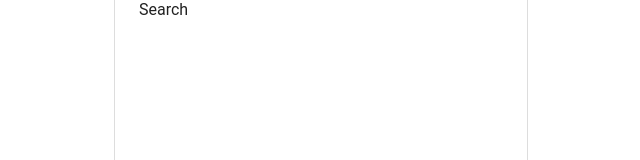
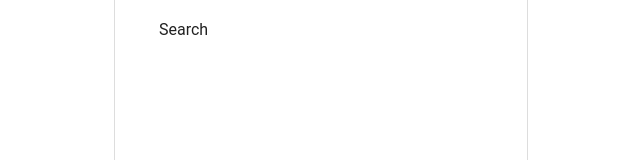
Before and after one commit to gotogether-s/gotogether-s, a Next.js app: page /search in a window 1280 px wide. Shown: the top 160 px of the page, without its empty margins (319-959 px from the left). Built offline with nearby package versions, Linux system fonts and the light colour scheme.

Commit message:
#22 feat: Add padding to children when router is in pageWithoutNavbar

```diff
--- a/components/Layout/index.tsx
+++ b/components/Layout/index.tsx
@@ -19,7 +19,13 @@ const Layout = ({ children }: any) => {
     <>
       <Container maxWidth="sm" className={style.container}>
         {!pageWithoutNavbar.includes(currentPath) && <Nav />}
-        <div>{children}</div>
+        <div
+          style={{
+            padding: !pageWithoutNavbar.includes(currentPath) ? 0 : '2rem',
+          }}
+        >
+          {children}
+        </div>
       </Container>
     </>
   )
```
